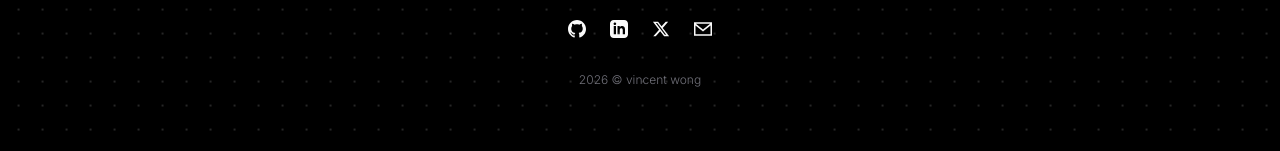
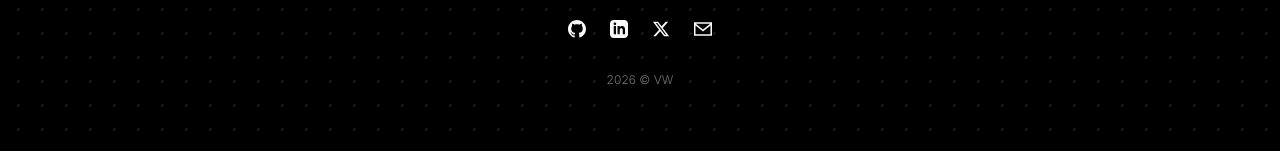
Before and after one commit to VinceKLW/personal-portfolio, a React (Vite) app: page / in a window 1280 px wide. Shown: the part 705-856 px from the top of the page. Built offline with nearby package versions, Linux system fonts and the light colour scheme.

Commit message:
footer change

```diff
--- a/src/components/Footer/Footer.jsx
+++ b/src/components/Footer/Footer.jsx
@@ -42,7 +42,7 @@ function Footer() {
         </a>
       </div>
       <p style={{ fontSize: '0.75rem', color: '#71717a' }}>
-        2026 © vincent wong
+        2026 © VW
       </p>
     </footer>
   )
```
